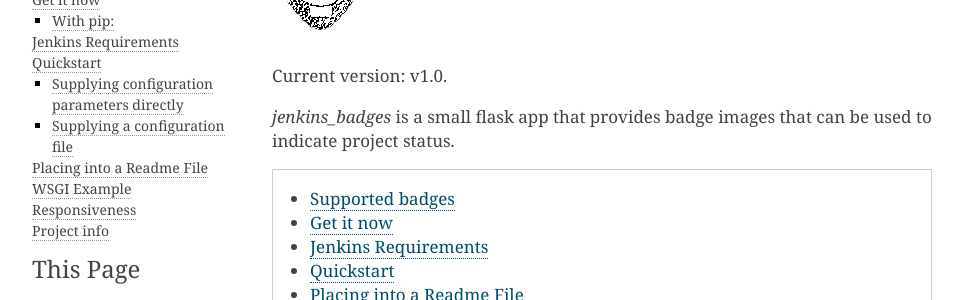
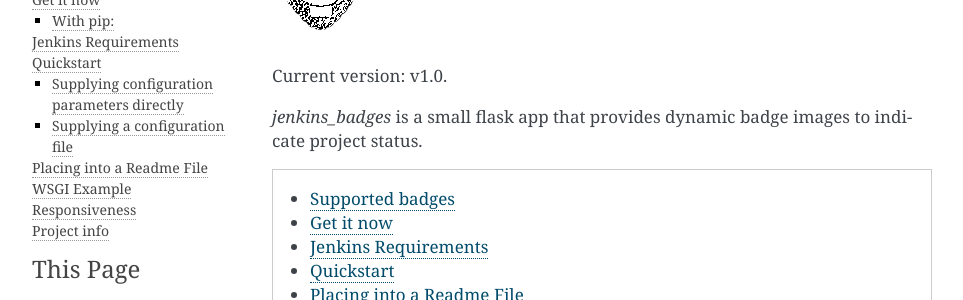
Before and after one commit to jeremyarr/jenkins_badges, a Sphinx documentation site: the page built from docs/index.rst, in a window 1280 px wide and 900 px high. Shown: the part 126-426 px from the top of the window, without its empty margins (148-1111 px from the left). Built offline with Sphinx 7.4.7, drawn with Linux system fonts in a browser that asks for light colours.

Commit message:
updated readme

```diff
--- a/README.rst
+++ b/README.rst
@@ -4,7 +4,7 @@
     :target: https://badge.fury.io/py/jenkins-badges
 
 
-`jenkins_badges` is a small flask app that provides badge images that can be used to indicate project status.
+`jenkins_badges` is a small flask app that provides dynamic badge images to indicate project status.
 
 Supported badges
 -----------------
--- a/docs/index.rst
+++ b/docs/index.rst
@@ -4,7 +4,7 @@
 
 Current version: v\ |version|.
 
-`jenkins_badges` is a small flask app that provides badge images that can be used to indicate project status.
+`jenkins_badges` is a small flask app that provides dynamic badge images to indicate project status.
 
 .. contents::
    :local:
```
